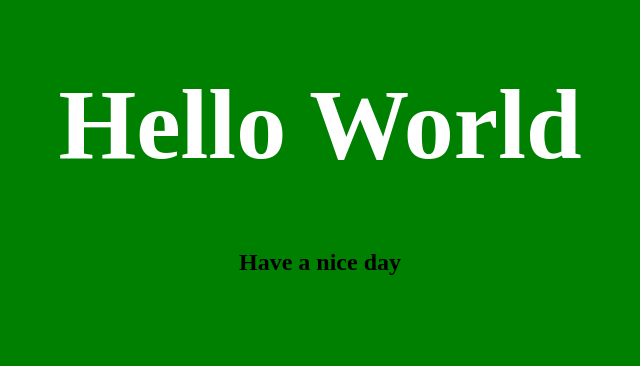
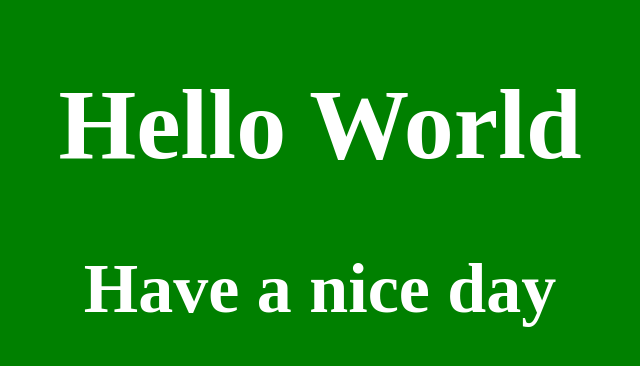
Before and after one commit to aqilzeeshan/helloPipeline, a plain HTML site: page index.html in a window 1280 px wide. Shown: the whole page, without its empty margins (320-960 px from the left). Drawn offline with Linux system fonts and the light colour scheme.

Commit message:
changing the source code again

```diff
--- a/index.html
+++ b/index.html
@@ -12,6 +12,10 @@
 			color: white;
 			font-size: 100px;
 		}
+		h2 {
+			color: white;
+			font-size: 70px;
+		}
 	</style>
 </head>
 <body>
```
